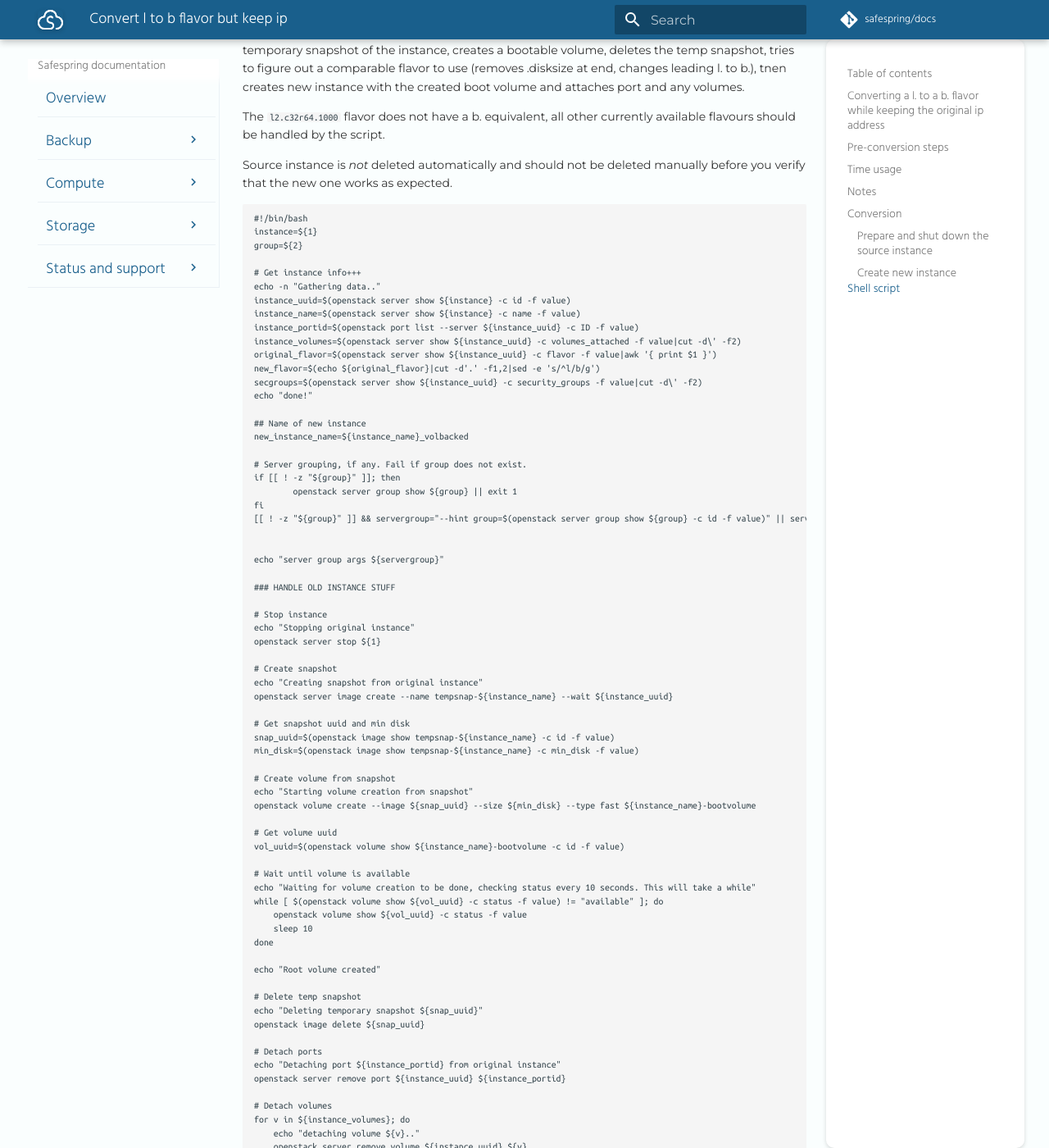
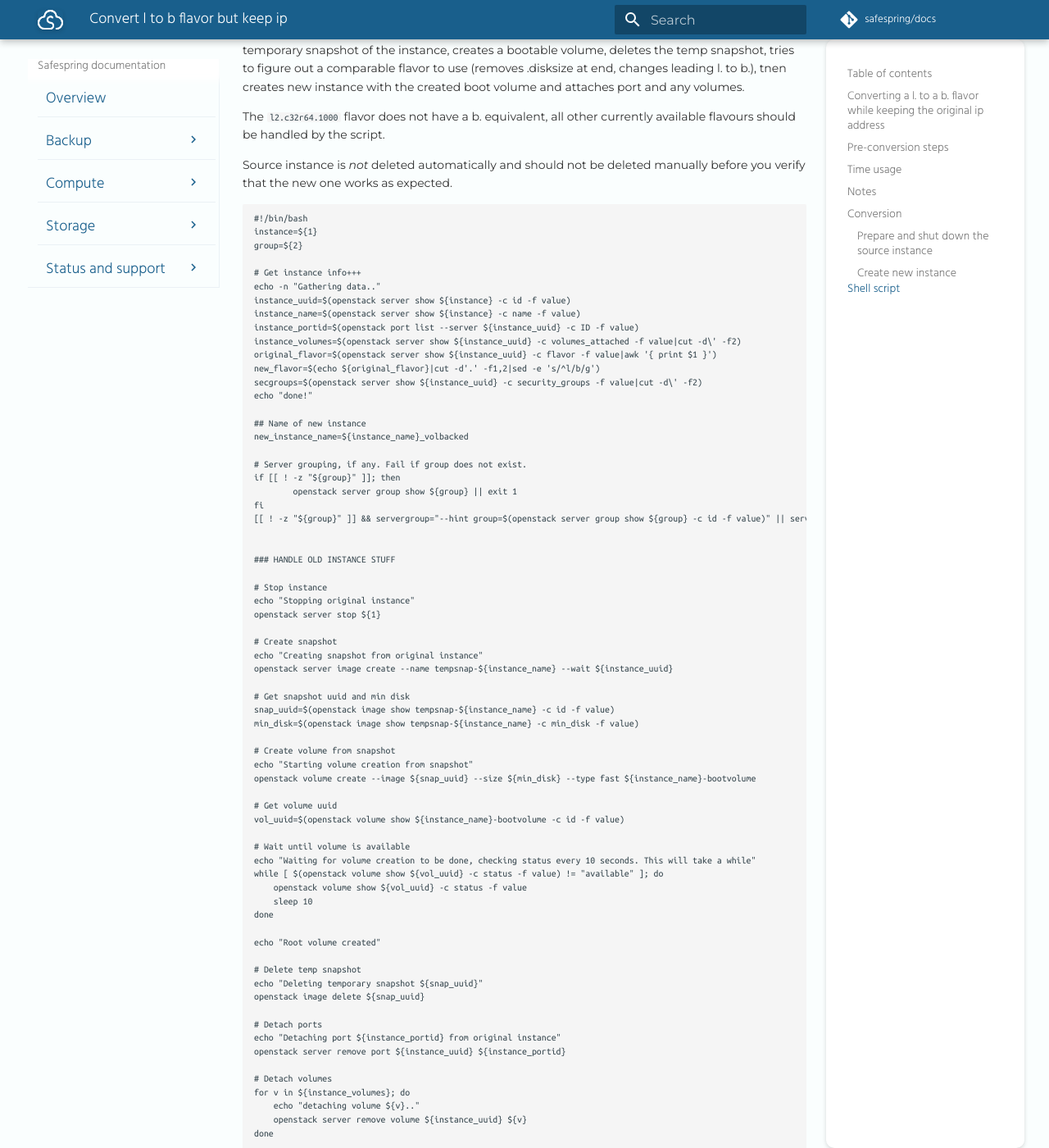
Before and after one commit to safespring/docs, an MkDocs documentation site: the page built from content/compute/convert-l-to-b-flavor-but-keep-ip.md, in a window 1280 px wide and 1400 px high, scrolled down 2310 px. Shown: the whole window at 82% size. Built offline with MkDocs 1.6.1 and Material for MkDocs 9.7.7, drawn with Linux system fonts in a browser that asks for light colours; a script that is not in the unit is left out; comment, search, counter and statistics services are not loaded; old or Windows-style settings are respelled for this version of MkDocs; some of the changed text lies outside the part shown.

Commit message:
FAV-1706: Removed unnecessary debug echoing.

```diff
--- a/content/compute/convert-l-to-b-flavor-but-keep-ip.md
+++ b/content/compute/convert-l-to-b-flavor-but-keep-ip.md
@@ -102,8 +102,6 @@ fi
 [[ ! -z "${group}" ]] && servergroup="--hint group=$(openstack server group show ${group} -c id -f value)" || servergroup=""
 
 
-echo "server group args ${servergroup}"
-
 ### HANDLE OLD INSTANCE STUFF
 
 # Stop instance
```
